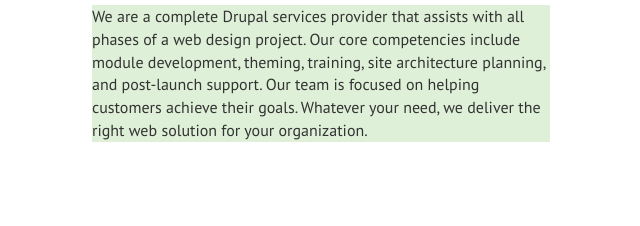
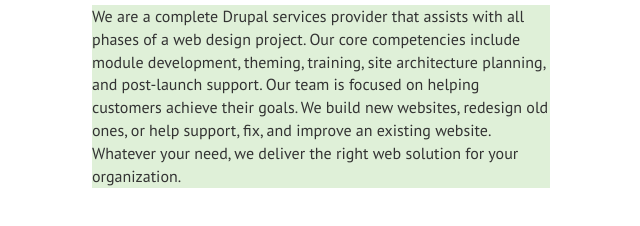
Before and after one commit to phoang11/phoang11.github.io, a plain HTML site: page index.html in a window 1280 px wide. Shown: the part 468-694 px from the top of the page, without its empty margins (368-1008 px from the left). Drawn offline with nearby package versions, Linux system fonts and the light colour scheme; some packages are replaced by stand-ins of ours.

Commit message:
Update index.html

```diff
--- a/index.html
+++ b/index.html
@@ -61,7 +61,7 @@
 
                 <div class="hidden">A Drupal web development agency specializing in Drupal Development, Drupal Support, Drupal Design, and Content Management System. Contact November Studio for any web developemt.</div>
                 <div>
-                <p class="bg-success"> We are a complete Drupal services provider that assists with all phases of a web design project. Our core competencies include module development, theming, training, site architecture planning, and post-launch support. Our team is focused on helping customers achieve their goals. Whatever your need, we deliver the right web solution for your organization. </p>
+                <p class="bg-success"> We are a complete Drupal services provider that assists with all phases of a web design project. Our core competencies include module development, theming, training, site architecture planning, and post-launch support. Our team is focused on helping customers achieve their goals. We build new websites, redesign old ones, or help support, fix, and improve an existing website. Whatever your need, we deliver the right web solution for your organization. </p>
 
                 </div>
             </div>
```
